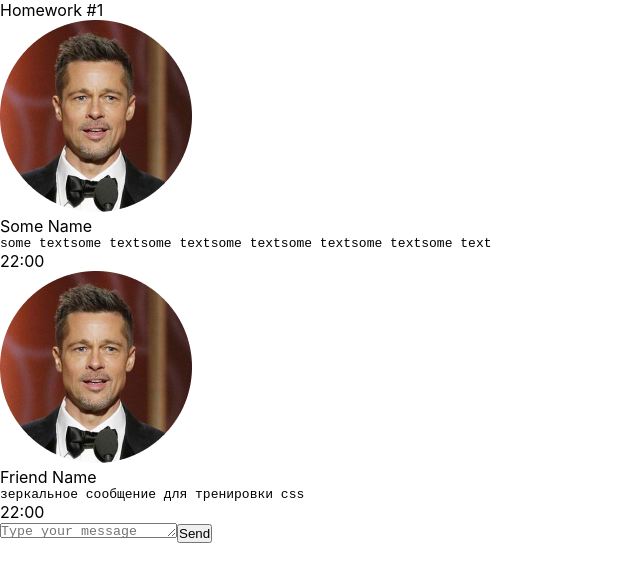
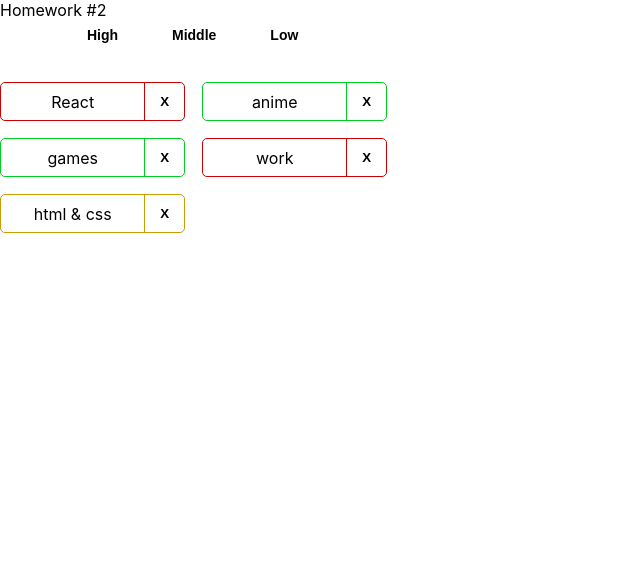
Before and after one commit to Setnad1177/hws2-master, a React (Create React App) app: page / in a window 1280 px wide. Shown: the top 582 px of the page, without its empty margins (0-640 px from the left). Built offline with nearby package versions, Linux system fonts and the light colour scheme.

Commit message:
hw2 - done

```diff
--- a/src/s1-main/App.tsx
+++ b/src/s1-main/App.tsx
@@ -1,13 +1,14 @@
 import React from 'react'
 import s from './App.module.css'
 import HW1 from '../s2-homeworks/hw01/HW1'
+import HW2 from "../s2-homeworks/hw02/HW2";
 
 function App() {
     return (
         <div className={s.App}>
-            <HW1/>
+            {/*<HW1/>*/}
             {/*раскомментировать по ходу выполнения*/}
-            {/*<HW2/>*/}
+            <HW2/>
             {/*<HW3/>*/}
             {/*<HW4/>*/}
 
--- a/src/s2-homeworks/hw02/HW2.tsx
+++ b/src/s2-homeworks/hw02/HW2.tsx
@@ -1,58 +1,45 @@
-import React, {useState} from 'react'
-import Affairs from './affairs/Affairs'
-import s2 from '../../s1-main/App.module.css'
-
-/*
-* 1 - описать типы AffairPriorityType, AffairType
-* 2 - указать нужный тип для defaultAffairs
-* 3 - дописать типы и логику функции filterAffairs и проверить её тестами
-* 4 - выполнить пункт 3 для функции deleteAffair
-* 5 - указать нужный тип в useState с affairs
-* 6 - дописать тип и логику функции deleteAffairCallback
-* 7 - в файле Affairs.tsx дописать типизацию пропсов
-* 8 - в файле Affairs.tsx дописать логику функций setAll, setHigh, setMiddle, setLow
-* 9 - в файле Affair.tsx дописать типизацию пропсов
-* 10 - в файле Affair.tsx дописать функции deleteCallback и использовать
-* 11 - в файле Affair.tsx отобразить приходящие данные
-* */
+import React, { useState } from 'react';
+import Affairs from './affairs/Affairs';
+import s2 from '../../s1-main/App.module.css';
 
 // types
-export type AffairPriorityType = any // need to fix any
+export type AffairPriorityType = 'high' | 'middle' | 'low';
+
 export type AffairType = {
-    _id: any // need to fix any
-    name: any // need to fix any
-    priority: AffairPriorityType
-}
-export type FilterType = 'all' | AffairPriorityType
+    _id: number;
+    name: string;
+    priority: AffairPriorityType;
+};
+
+export type FilterType = 'all' | AffairPriorityType;
 
 // constants
-const defaultAffairs: any = [ // need to fix any
-    {_id: 1, name: 'React', priority: 'high'}, // студенты могут изменить содержимое name и количество элементов в массиве, ...priority не менять!
-    {_id: 2, name: 'anime', priority: 'low'},
-    {_id: 3, name: 'games', priority: 'low'},
-    {_id: 4, name: 'work', priority: 'high'},
-    {_id: 5, name: 'html & css', priority: 'middle'},
-]
+const defaultAffairs: AffairType[] = [
+    { _id: 1, name: 'React', priority: 'high' },
+    { _id: 2, name: 'anime', priority: 'low' },
+    { _id: 3, name: 'games', priority: 'low' },
+    { _id: 4, name: 'work', priority: 'high' },
+    { _id: 5, name: 'html & css', priority: 'middle' },
+];
 
 // pure helper functions
-export const filterAffairs = (affairs: any, filter: any): any => { // need to fix any
+export const filterAffairs = (affairs: AffairType[], filter: FilterType): AffairType[] => {
+    if (filter === 'all') return affairs;
+    return affairs.filter(a => a.priority === filter);
+};
 
-
-    return affairs // need to fix
-}
-export const deleteAffair = (affairs: any, _id: any): any => { // need to fix any
-
-    return affairs // need to fix
-}
+export const deleteAffair = (affairs: AffairType[], _id: number): AffairType[] => {
+    return affairs.filter(a => a._id !== _id);
+};
 
 function HW2() {
-    const [affairs, setAffairs] = useState<any>(defaultAffairs) // need to fix any
-    const [filter, setFilter] = useState<FilterType>('all')
+    const [affairs, setAffairs] = useState<AffairType[]>(defaultAffairs);
+    const [filter, setFilter] = useState<FilterType>('all');
 
-    const filteredAffairs = filterAffairs(affairs, filter)
-    const deleteAffairCallback = (_id: any) => { // need to fix any
-        // need to fix
-    }
+    const filteredAffairs = filterAffairs(affairs, filter);
+    const deleteAffairCallback = (_id: number) => {
+        setAffairs(deleteAffair(affairs, _id));
+    };
 
     return (
         <div id={'hw2'}>
@@ -66,7 +53,7 @@
                 />
             </div>
         </div>
-    )
+    );
 }
 
-export default HW2
+export default HW2;
--- a/src/s2-homeworks/hw02/affairs/Affairs.tsx
+++ b/src/s2-homeworks/hw02/affairs/Affairs.tsx
@@ -1,77 +1,64 @@
-import React from 'react'
-import Affair from './affair/Affair'
-import {AffairType, FilterType} from '../HW2'
-import s from './Affairs.module.css'
+import React from 'react';
+import Affair from './affair/Affair';
+import { AffairType, FilterType } from '../HW2';
+import s from './Affairs.module.css';
 
 type AffairsPropsType = {
-    data: any // need to fix any
-    setFilter: any
-    deleteAffairCallback: any
-    filter: FilterType
-}
+    data: AffairType[];
+    setFilter: (filter: FilterType) => void;
+    deleteAffairCallback: (id: number) => void;
+    filter: FilterType;
+};
 
 function Affairs(props: AffairsPropsType) {
+    // Функции для фильтрации
     const setAll = () => {
-        // need to fix
-    }
+        props.setFilter('all');
+    };
     const setHigh = () => {
-        // need to fix
-    }
+        props.setFilter('high');
+    };
     const setMiddle = () => {
-        // need to fix
-    }
+        props.setFilter('middle');
+    };
     const setLow = () => {
-        // need to fix
-    }
+        props.setFilter('low');
+    };
 
-    const cnAll = s.button + ' ' + s.all + (props.filter === 'all' ? ' ' + s.active : '')
-    const cnHigh = s.button + ' ' + s.high + (props.filter === 'high' ? ' ' + s.active : '')
-    const cnMiddle = s.button + ' ' + s.middle + (props.filter === 'middle' ? ' ' + s.active : '')
-    const cnLow = s.button + ' ' + s.low + (props.filter === 'low' ? ' ' + s.active : '')
+    // CSS классы для кнопок фильтрации (для активных кнопок)
+    const cnAll = s.button + ' ' + (props.filter === 'all' ? s.active : '');
+    const cnHigh = s.button + ' ' + (props.filter === 'high' ? s.active : '');
+    const cnMiddle = s.button + ' ' + (props.filter === 'middle' ? s.active : '');
+    const cnLow = s.button + ' ' + (props.filter === 'low' ? s.active : '');
 
+    // Отображаем все дела, отфильтрованные по текущему фильтру
     const mappedAffairs = props.data.map((a: AffairType) => (
         <Affair
-            key={a._id} // кеи ОБЯЗАТЕЛЬНЫ в 99% - так что лучше их писать всегда при создании компонент в мапе
+            key={a._id}
             affair={a}
             deleteAffairCallback={props.deleteAffairCallback}
         />
-    ))
+    ));
 
     return (
         <div>
             <div className={s.buttonContainer}>
-                <button
-                    id={'hw2-button-all'}
-                    onClick={setAll}
-                    className={cnAll}
-                >
+                <button id={'hw2-button-all'} onClick={setAll} className={cnAll}>
                     All
                 </button>
-                <button
-                    id={'hw2-button-high'}
-                    onClick={setHigh}
-                    className={cnHigh}
-                >
+                <button id={'hw2-button-high'} onClick={setHigh} className={cnHigh}>
                     High
                 </button>
-                <button
-                    id={'hw2-button-middle'}
-                    onClick={setMiddle}
-                    className={cnMiddle}
-                >
+                <button id={'hw2-button-middle'} onClick={setMiddle} className={cnMiddle}>
                     Middle
                 </button>
-                <button
-                    id={'hw2-button-low'}
-                    onClick={setLow}
-                    className={cnLow}
-                >
+                <button id={'hw2-button-low'} onClick={setLow} className={cnLow}>
                     Low
                 </button>
             </div>
             <div className={s.affairs}>{mappedAffairs}</div>
         </div>
-    )
+    );
 }
 
-export default Affairs
+export default Affairs;
--- a/src/s2-homeworks/hw02/affairs/affair/Affair.tsx
+++ b/src/s2-homeworks/hw02/affairs/affair/Affair.tsx
@@ -1,49 +1,46 @@
-import React from 'react'
-import { AffairType } from '../../HW2'
-import s from './Affair.module.css'
-import s2 from '../Affairs.module.css'
+import React from 'react';
+import { AffairType } from '../../HW2';
+import s from './Affair.module.css';
+import s2 from '../Affairs.module.css';
 
 type AffairPropsType = {
-    // key не нужно типизировать
-    affair: AffairType
-    deleteAffairCallback: any // need to fix any
-}
+    affair: AffairType; // Дело, которое нужно отобразить
+    deleteAffairCallback: (id: number) => void; // Функция для удаления дела
+};
 
 function Affair(props: AffairPropsType) {
+    // Обработчик кнопки удаления
     const deleteCallback = () => {
-        // need to fix
-    }
+        props.deleteAffairCallback(props.affair._id); // Вызываем callback с _id дела
+    };
 
-    const nameClass = s.name + ' ' + s2[props.affair.priority]
-    const buttonClass = s.closeButton + ' ' + s2[props.affair.priority]
-    const affairClass = s.affair + ' ' + s2[props.affair.priority]
+    // CSS классы для стилизации
+    const nameClass = `${s.name} ${s2[props.affair.priority]}`; // Название дела
+    const buttonClass = `${s.closeButton} ${s2[props.affair.priority]}`; // Кнопка удаления
+    const affairClass = `${s.affair} ${s2[props.affair.priority]}`; // Общий контейнер дела
 
     return (
-        <div
-            id={'hw2-affair-' + props.affair._id}
-            className={affairClass}
-        >
+        <div id={'hw2-affair-' + props.affair._id} className={affairClass}>
+            {/* Название дела */}
             <div id={'hw2-name-' + props.affair._id} className={nameClass}>
-                {/*создаёт студент*/}
+                {props.affair.name}
+            </div>
 
-                {/**/}
-            </div>
+            {/* Приоритет дела (можно скрыть или отображать) */}
             <div id={'hw2-priority-' + props.affair._id} hidden>
                 {props.affair.priority}
             </div>
 
+            {/* Кнопка удаления */}
             <button
                 id={'hw2-button-delete-' + props.affair._id}
                 className={buttonClass}
-                // need to fix
-
+                onClick={deleteCallback} // Обработчик кнопки удаления
             >
-                {/*текст кнопки могут изменить студенты*/}
-                X
-                {/**/}
+                X {/* Текст кнопки */}
             </button>
         </div>
-    )
+    );
 }
 
-export default Affair
+export default Affair;
```
